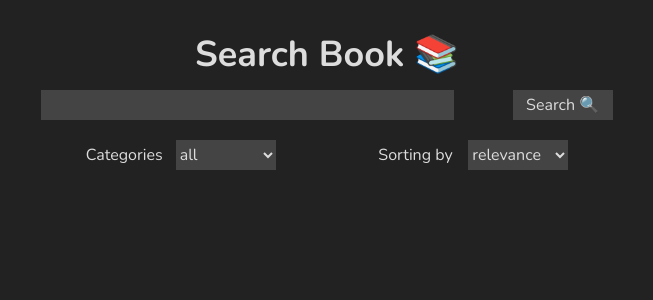
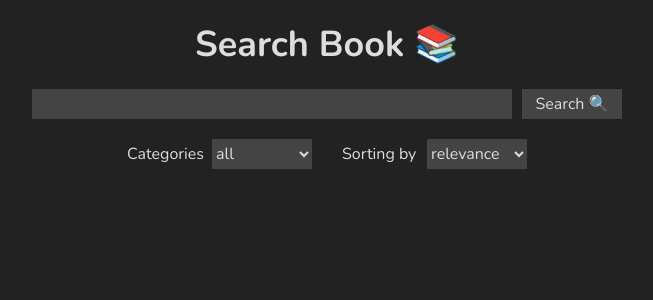
Before and after one commit to nxiiln/book-search-app, a React app: page /1 in a window 1280 px wide. Shown: the top 300 px of the page, without its empty margins (313-966 px from the left). Built offline with nearby package versions, Linux system fonts and the light colour scheme; the HTML template or start-up script is replaced by a standard one.

Commit message:
fix layout

```diff
--- a/src/components/Header.tsx
+++ b/src/components/Header.tsx
@@ -14,32 +14,48 @@ import { CATEGORIES, SORTING, URL_BASE, MAX_RESULTS } from '../constants';
 
 const HeaderWrapperOuter = styled.header`
   width: 100%;
-  height: 200px;
+  margin: 20px 0 40px;
   display: flex;
   flex-direction: column;
-  justify-content: center;
   align-items: center;
 `
 
 const HeaderWrapperInner = styled.div`
-  height: 70%;
+  width: 90%;
+  max-width: 800px;
   display: flex;
   flex-direction: column;
-  justify-content: space-between;
   align-items: center;
 `
 
 const Form = styled.form`
   width: 100%;
-  height: 80px;
+  /* height: 80px; */
+  margin-top: 20px;
   display: flex;
   flex-wrap: wrap;
-  justify-content: space-evenly;
+  justify-content: center;
   align-content: space-between;
+  /* border: 1px solid orange; */
+`
+
+const Selects = styled.div`
+  width: 100%;
+  max-width: 400px;
+  margin-top: 20px;
+  display: flex;
+  justify-content: space-between;
+  flex-wrap: wrap;
+
+  @media (max-width: 540px) {
+    height: 70px;
+    flex-direction: column;
+    align-items: center;
+  }
 `
 
 const SelectGroup = styled.div`
-  width: 190px;
+  width: 185px;
   display: flex;
   justify-content: space-between;
   align-items: center;
@@ -96,8 +112,9 @@ const Header = (): JSX.Element => {
             value={query}
             onChange={handleChangeInput}
           />
-          <Button>Search 🔍</Button>
+          <Button margin='0 0 0 10px'>Search 🔍</Button>
 
+          <Selects>
             <SelectGroup>
               <Text>Categories</Text>
               <Select value={category} onChange={handleChangeSelect(setCategory)}>
@@ -111,6 +128,7 @@ const Header = (): JSX.Element => {
                 {fillSelect(SORTING)}
               </Select>
             </SelectGroup>
+          </Selects>
         </Form>
       </HeaderWrapperInner>
     </HeaderWrapperOuter>
```
Lines whose indentation alone changed are shown as unchanged.
